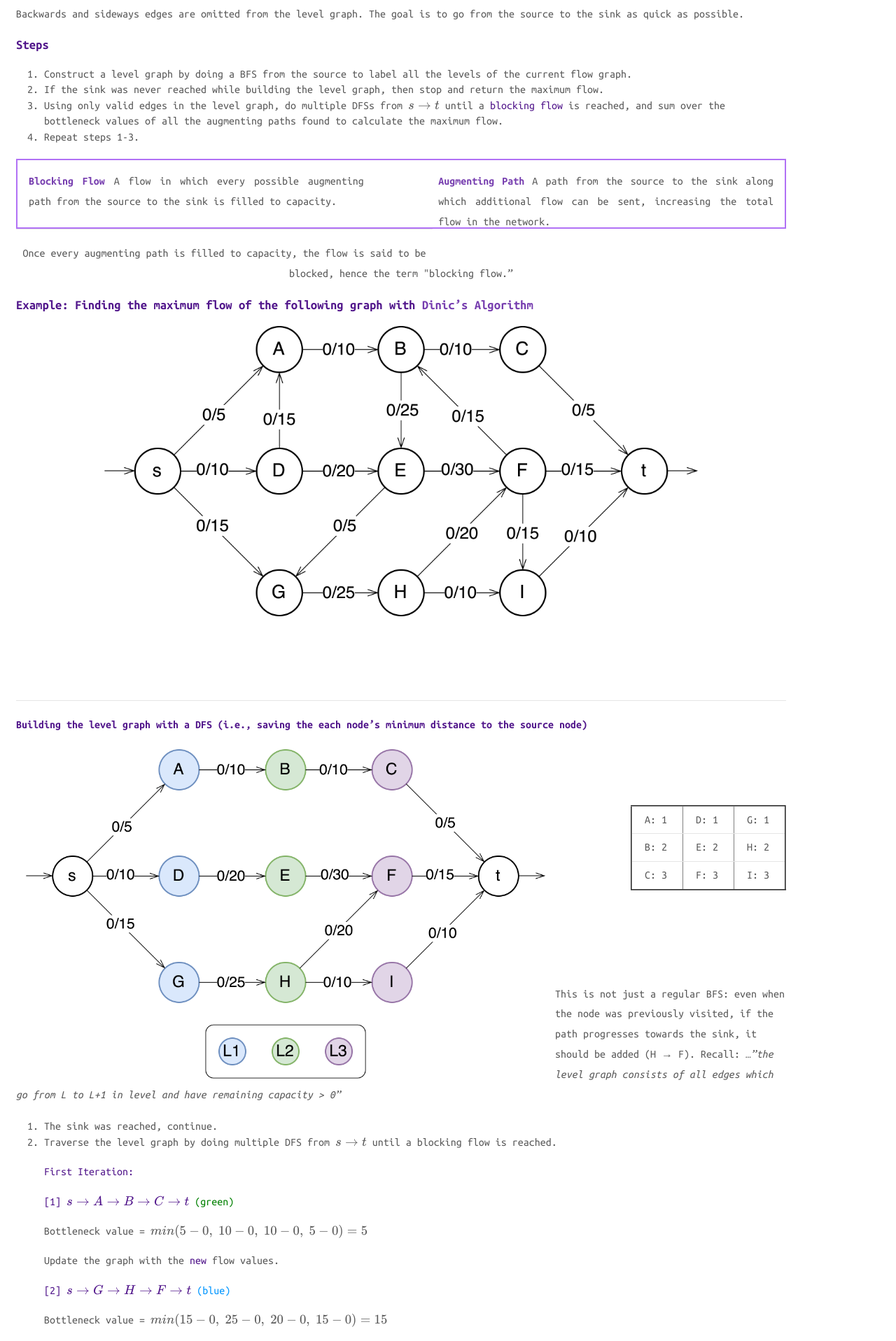
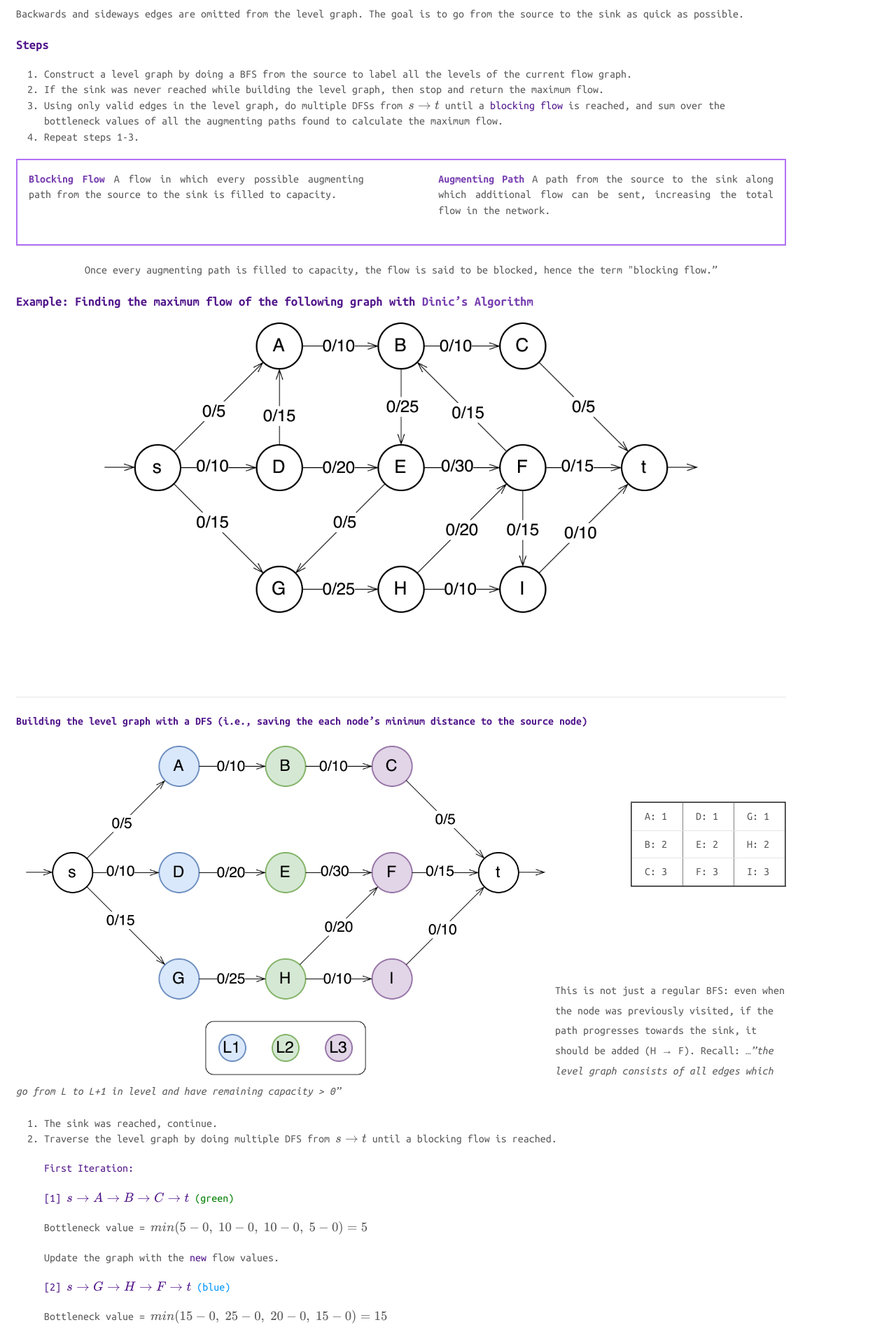
Before and after one commit to acm-ribeiro/acm-ribeiro.github.io, a Jekyll site: the page built from braindumps.md, in a window 1280 px wide. Shown: the part 3133-5050 px from the top of the page at 70% size. Built offline with Jekyll 4.4.1, drawn with Linux system fonts in a browser that asks for light colours; nearby versions of some CDN libraries; formulas are drawn with MathJax 3; a style sheet for code colours, icons or effects is not loaded.

Commit message:
fix braindumps box

```diff
--- a/braindumps.md
+++ b/braindumps.md
@@ -87,7 +87,7 @@ Backwards and sideways edges are omitted from the level graph. The goal is to go
 3. Using only valid edges in the level graph, do multiple DFSs from $$s \rightarrow t$$ until a **blocking flow** is reached, and sum over the bottleneck values of all the augmenting paths found to calculate the maximum flow.
 4. Repeat steps 1-3.
 
-<div style="min-height: 4em; border: 2px solid #b171f5; padding: 1em; text-align: justify;">
+<div style="min-height: 5.5em; border: 2px solid #b171f5; padding: 1em; text-align: justify;line-height: 1.4;">
     <p style="width: 45%; float:left;">
         <a style="font-weight:bold;">Blocking Flow</a>
         A flow in which every possible augmenting path from the source to the sink is filled to capacity.
```
